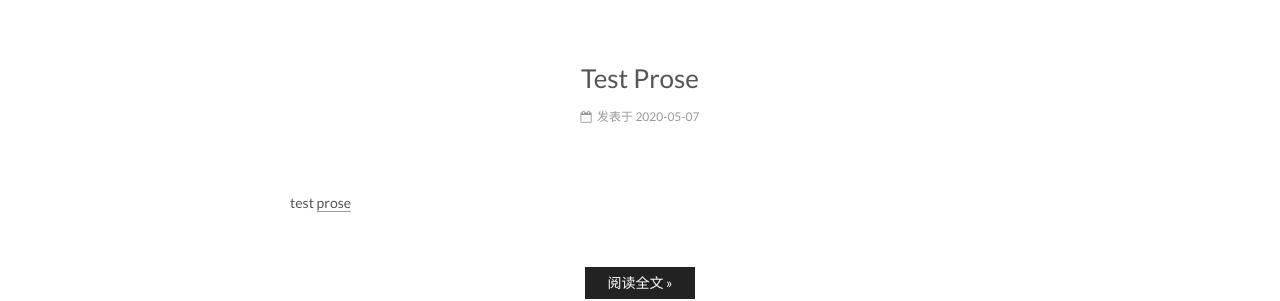
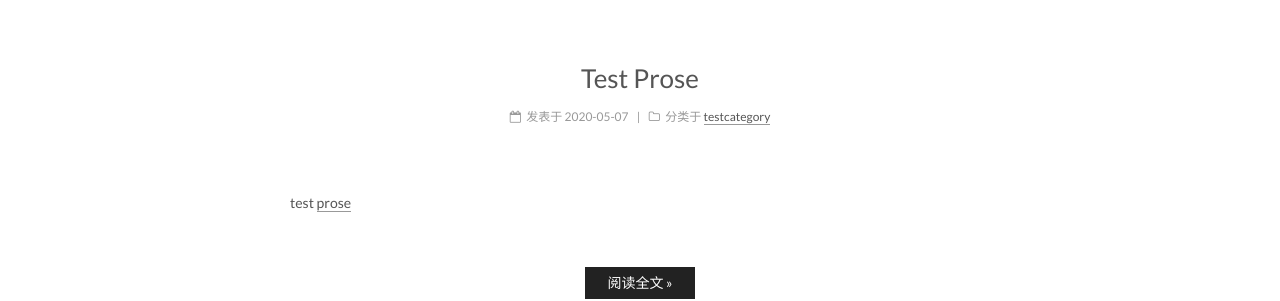
Before and after one commit to zhangjiequan/Blog, a Jekyll site: the page built from index.html, in a window 1280 px wide. Shown: the part 314-615 px from the top of the page. Built offline with Jekyll 4.4.1, drawn with Linux system fonts in a browser that asks for light colours; the list of posts is cut into pages by our own code.

Commit message:
Update 2020-05-07-test-prose.md

```diff
--- a/_posts/2020-05-07-test-prose.md
+++ b/_posts/2020-05-07-test-prose.md
@@ -1,5 +1,9 @@
 ---
 published: true
+categories:
+  - testcategory
+tags:
+  - testtag
 ---
 test
 [prose](https://prose.io/)
```
